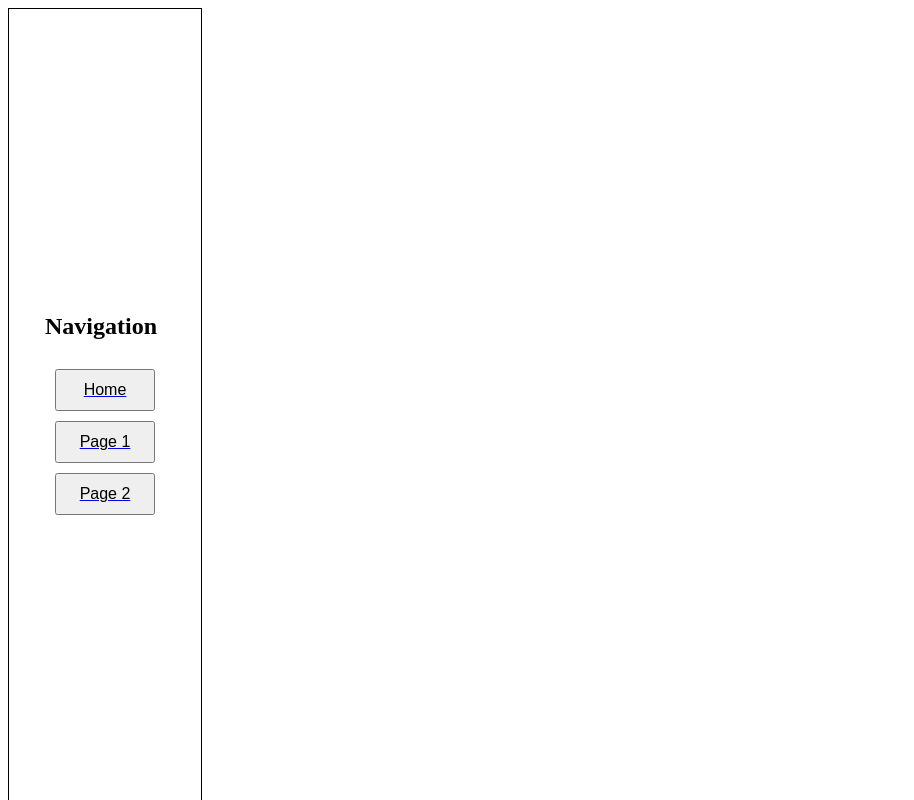
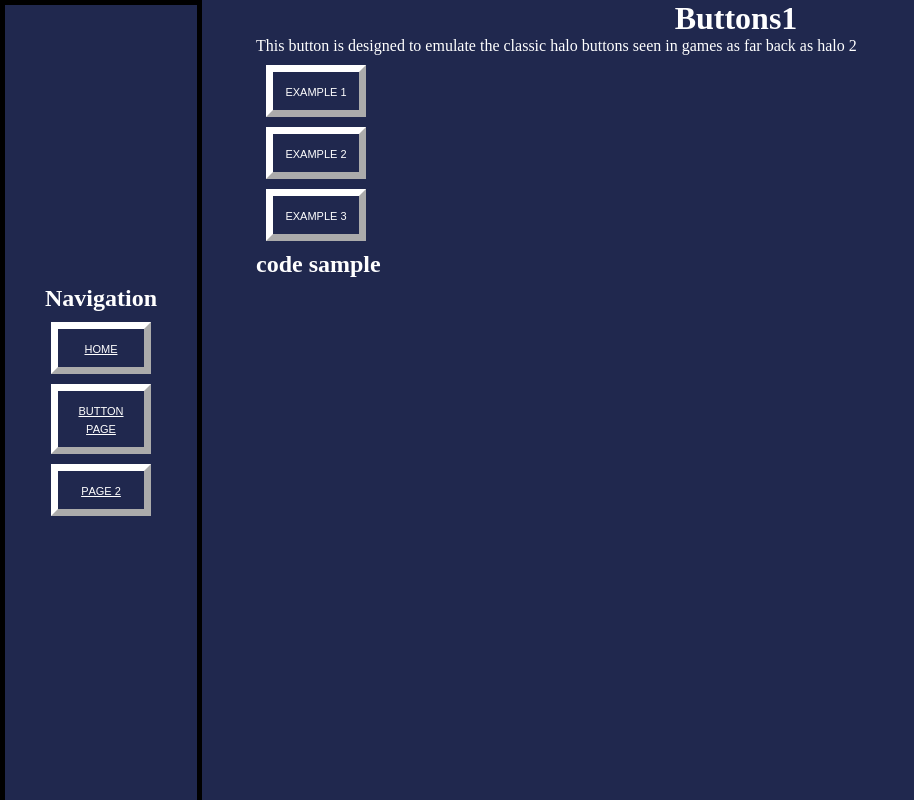
Before and after one commit to SamSeabourn/reclaimerUI, a React (Vite) app: page /ButtonsPage in a window 1280 px wide. Shown: the whole page, without its empty margins (0-914 px from the left). Built offline with nearby package versions, Linux system fonts and the light colour scheme.

Commit message:
dev: Further implemented CSS will need to be redone. Pushing for check in and feedback on progress

```diff
--- a/src/App.tsx
+++ b/src/App.tsx
@@ -1,10 +1,10 @@
 import { Routes, Route } from 'react-router-dom';
 
 import Welcome from './assets/pages/Welcome';
-import Example1 from './assets/pages/Example1';
 import Aside from './assets/components/Aside.tsx';
 import Example2 from './assets/pages/Example2.tsx';
 import './assets/css/global.css';
+import ButtonsPage from './assets/pages/ButtonsPage.tsx';
 
 function App() {
   return (
@@ -14,7 +14,7 @@
         <div className="main-content">
           <Routes>
             <Route path="/" element={<Welcome />} />
-            <Route path="/Example1" element={<Example1 />} />
+            <Route path="/ButtonsPage" element={<ButtonsPage />} />
             <Route path="/Example2" element={<Example2 />} />
           </Routes>
         </div>
--- a/src/assets/components/Aside.css
+++ b/src/assets/components/Aside.css
@@ -4,9 +4,10 @@
     height: 100%;
     align-content: center;
     justify-content: space-around;
-    border-width: 1px;
+    border-width: 5px;
     border-style: solid;
     border-color: black;
     overflow-y: auto;
     position: fixed;
+    background-color: #20284E;
   };
--- a/src/assets/components/Aside.tsx
+++ b/src/assets/components/Aside.tsx
@@ -12,8 +12,8 @@
           <NavLink to="/">
             <Button>Home</Button>
           </NavLink>
-          <NavLink to="/Example1">
-            <Button>Page 1</Button>
+          <NavLink to="/ButtonsPage">
+            <Button>Button page</Button>
           </NavLink>
           <NavLink to="/Example2">
             <Button>Page 2</Button>
--- a/src/assets/components/Button.css
+++ b/src/assets/components/Button.css
@@ -1,14 +1,20 @@
 .button {
     font-size: medium;
+    color: white;
     padding: 10px;
     display: flex;
     margin: 10px;
     width: 100px;
     justify-content: center;
+    background-color: transparent;
+    border-color: white;
+    border-width: 7px;
+    font-variant-caps: all-petite-caps;
 }
 
 .button:hover {
     font-weight: bold;
+    background-color: orange;
 }
 
 .button-container{
--- a/src/assets/css/global.css
+++ b/src/assets/css/global.css
@@ -1,6 +1,14 @@
+*{
+    margin: 0;
+    padding: 0;
+    background-color: #20284E;
+    color:white;
+}
+
 .app-container {
-    display: flex;
-    height: 100%;
+
+    overflow-y: auto;
+    overflow-x: auto;
 }
 
 .main-content {
@@ -8,3 +16,8 @@
     justify-content: center;
     margin-left: 20%;
 }
+
+h1{
+    display:flex;
+    justify-content: center;
+}
--- /dev/null
+++ b/src/assets/pages/ButtonsPage.tsx
@@ -0,0 +1,22 @@
+import { Outlet } from 'react-router-dom';
+
+import Button from '../components/Button';
+
+export default function ButtonsPage() {
+  return (
+    <div>
+      <h1>Buttons1</h1>
+      <p>
+        This button is designed to emulate the classic halo buttons seen in games as far back as
+        halo 2
+      </p>
+      <div>
+        <Button>Example 1</Button>
+        <Button>Example 2</Button>
+        <Button>Example 3</Button>
+      </div>
+      <h2>code sample</h2>
+      <Outlet />
+    </div>
+  );
+}
--- a/src/assets/pages/Example1.tsx
+++ /dev/null
@@ -1,11 +0,0 @@
-import { Outlet } from 'react-router-dom';
-
-export default function Example1() {
-  return (
-    <div>
-      <h1>Example page 1</h1>
-      <p> Example paragraph </p>
-      <Outlet />
-    </div>
-  );
-}
--- a/src/assets/pages/Welcome.tsx
+++ b/src/assets/pages/Welcome.tsx
@@ -3,7 +3,11 @@
 export default function Welcome() {
   return (
     <div>
-      <h1>Welcome</h1>
+      <h1>Reclaimer UI Component Library</h1>
+      <p>
+        This page is to showcase the reclaimer UI component library that has been mostly based on
+        halo game UI Components
+      </p>
       <Outlet />
     </div>
   );
```
